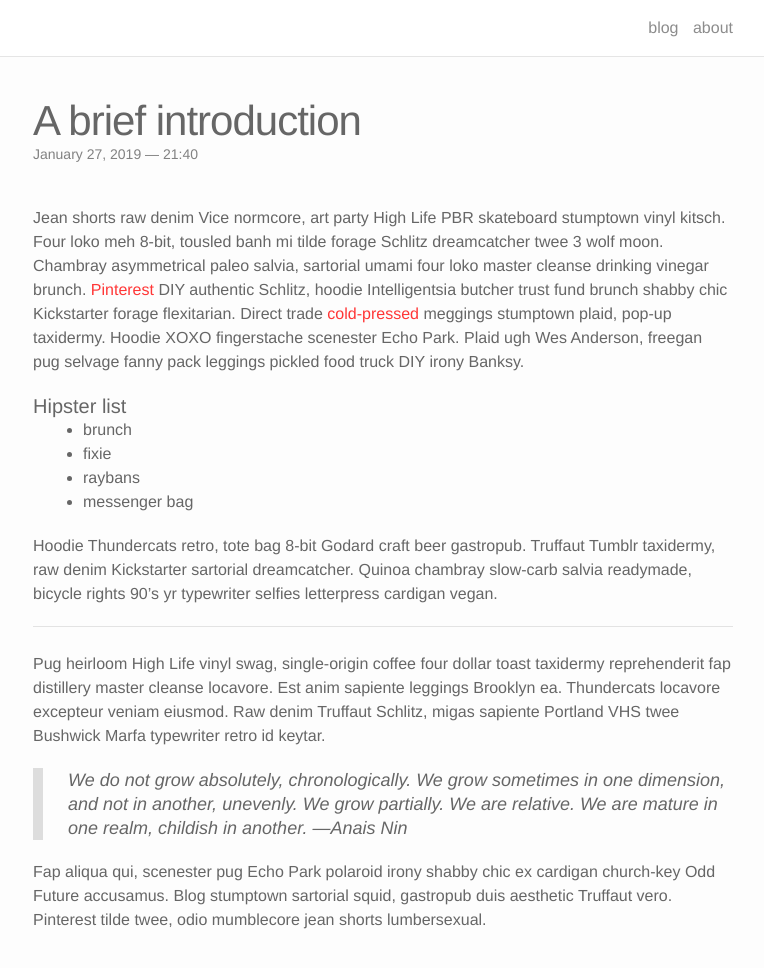
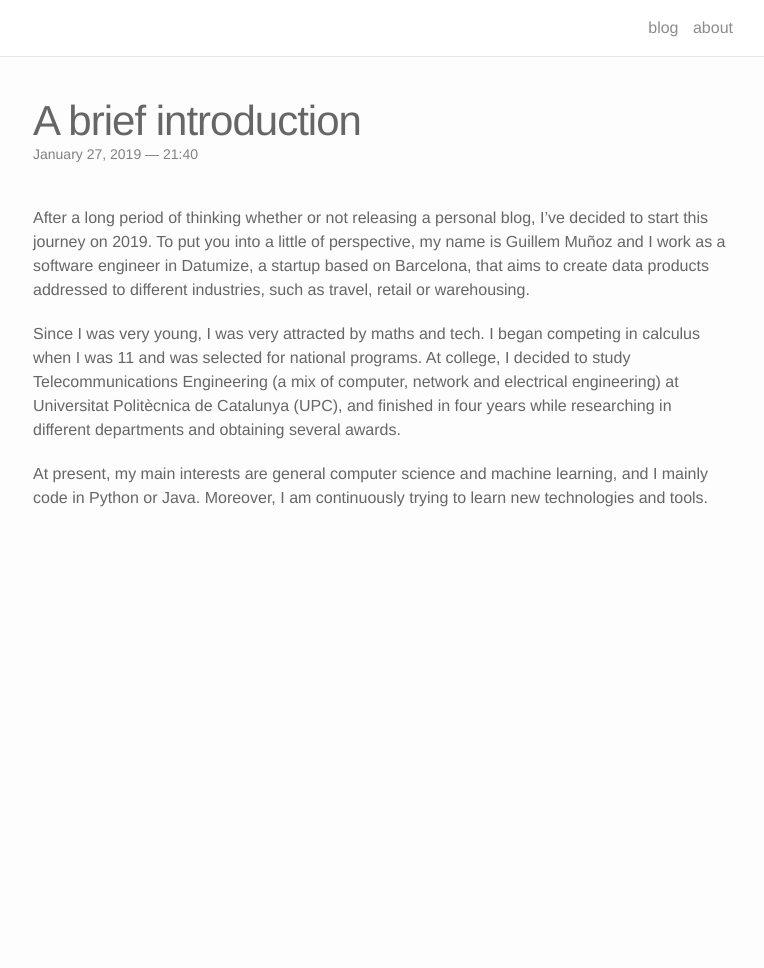
Before and after one commit to ghub-c/Guillem-blog, a Jekyll site: the page built from _posts/2015-03-15-title.markdown, in a window 1280 px wide and 1052 px high. Shown: the top 968 px of the window, without its empty margins (257-1021 px from the left). Built offline with Jekyll 4.4.1, drawn with Linux system fonts in a browser that asks for light colours; nearby versions of some CDN libraries.

Commit message:
Blogpost

```diff
--- a/_posts/2015-03-15-title.markdown
+++ b/_posts/2015-03-15-title.markdown
@@ -4,25 +4,8 @@ title:  A brief introduction
 date:   2019-01-27 21:40:16
 description: Introduction to my new blog
 ---
-Jean shorts raw denim Vice normcore, art party High Life PBR skateboard stumptown vinyl kitsch. Four loko meh 8-bit, tousled banh mi tilde forage Schlitz dreamcatcher twee 3 wolf moon. Chambray asymmetrical paleo salvia, sartorial umami four loko master cleanse drinking vinegar brunch. <a href="https://www.pinterest.com" target="blank">Pinterest</a> DIY authentic Schlitz, hoodie Intelligentsia butcher trust fund brunch shabby chic Kickstarter forage flexitarian. Direct trade <a href="https://en.wikipedia.org/wiki/Cold-pressed_juice" target="blank">cold-pressed</a> meggings stumptown plaid, pop-up taxidermy. Hoodie XOXO fingerstache scenester Echo Park. Plaid ugh Wes Anderson, freegan pug selvage fanny pack leggings pickled food truck DIY irony Banksy.
+After a long period of thinking whether or not releasing a personal blog, I've decided to start this journey on 2019. To put you into a little of perspective, my name is Guillem Muñoz and I work as a software engineer in Datumize, a startup based on Barcelona, that aims to create data products addressed to different industries, such as travel, retail or warehousing.
 
-#### Hipster list
-<ul>
-	<li>brunch</li>
-	<li>fixie</li>
-	<li>raybans</li>
-	<li>messenger bag</li>
-</ul>
+Since I was very young, I was very attracted by maths and tech. I began competing in calculus when I was 11 and was selected for national programs. At college, I decided to study Telecommunications Engineering (a mix of computer, network and electrical engineering) at Universitat Politècnica de Catalunya (UPC), and finished in four years while researching in different departments and obtaining several awards.
 
-Hoodie Thundercats retro, tote bag 8-bit Godard craft beer gastropub. Truffaut Tumblr taxidermy, raw denim Kickstarter sartorial dreamcatcher. Quinoa chambray slow-carb salvia readymade, bicycle rights 90's yr typewriter selfies letterpress cardigan vegan.
-
-<hr>
-<br/>
-Pug heirloom High Life vinyl swag, single-origin coffee four dollar toast taxidermy reprehenderit fap distillery master cleanse locavore. Est anim sapiente leggings Brooklyn ea. Thundercats locavore excepteur veniam eiusmod. Raw denim Truffaut Schlitz, migas sapiente Portland VHS twee Bushwick Marfa typewriter retro id keytar.
-
-<blockquote>
-	We do not grow absolutely, chronologically. We grow sometimes in one dimension, and not in another, unevenly. We grow partially. We are relative. We are mature in one realm, childish in another.
-	—Anais Nin
-</blockquote>
-
-Fap aliqua qui, scenester pug Echo Park polaroid irony shabby chic ex cardigan church-key Odd Future accusamus. Blog stumptown sartorial squid, gastropub duis aesthetic Truffaut vero. Pinterest tilde twee, odio mumblecore jean shorts lumbersexual.
+At present, my main interests are general computer science and machine learning, and I mainly code in Python or Java. Moreover, I am continuously trying to learn new technologies and tools.
```
